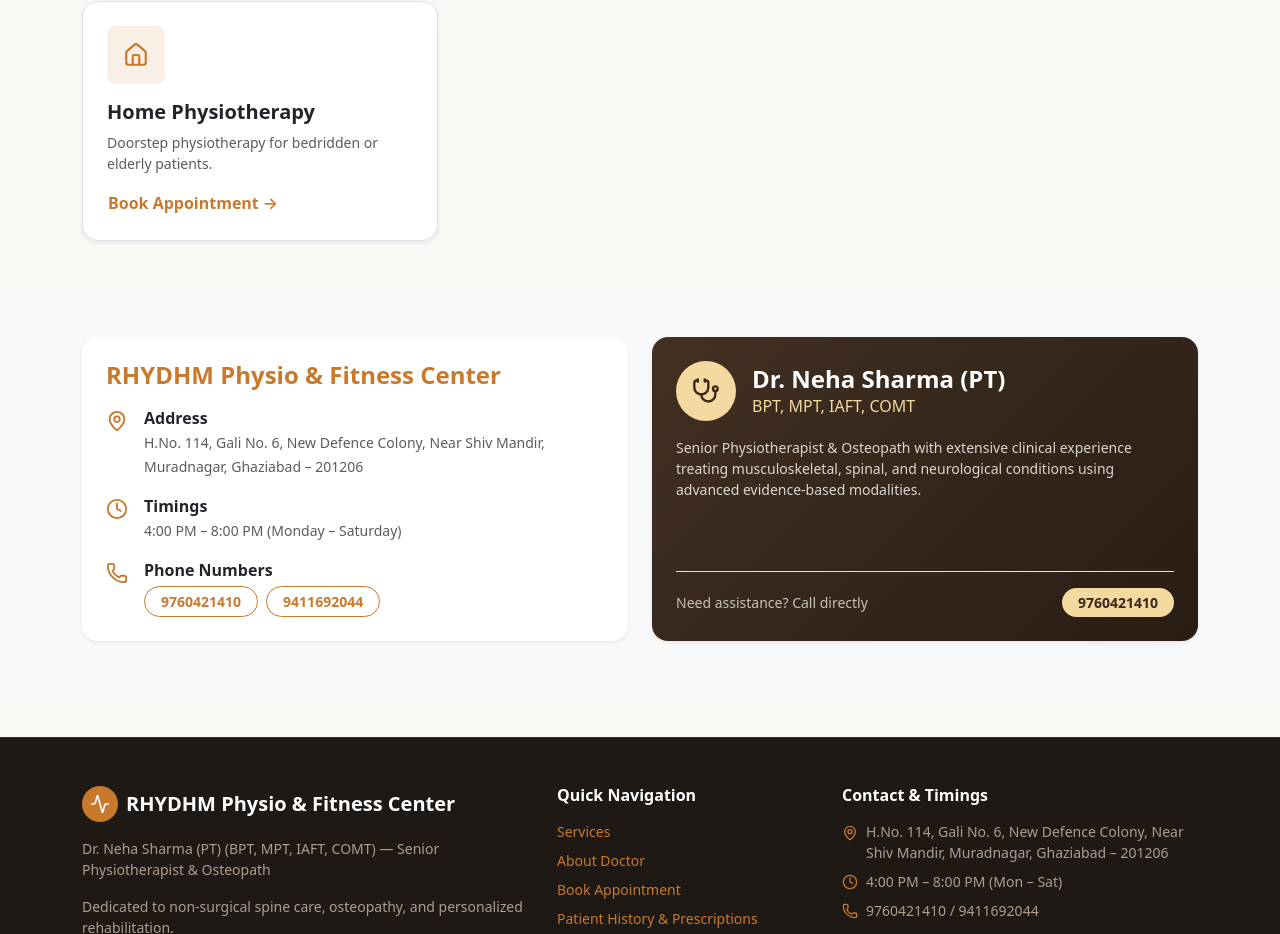
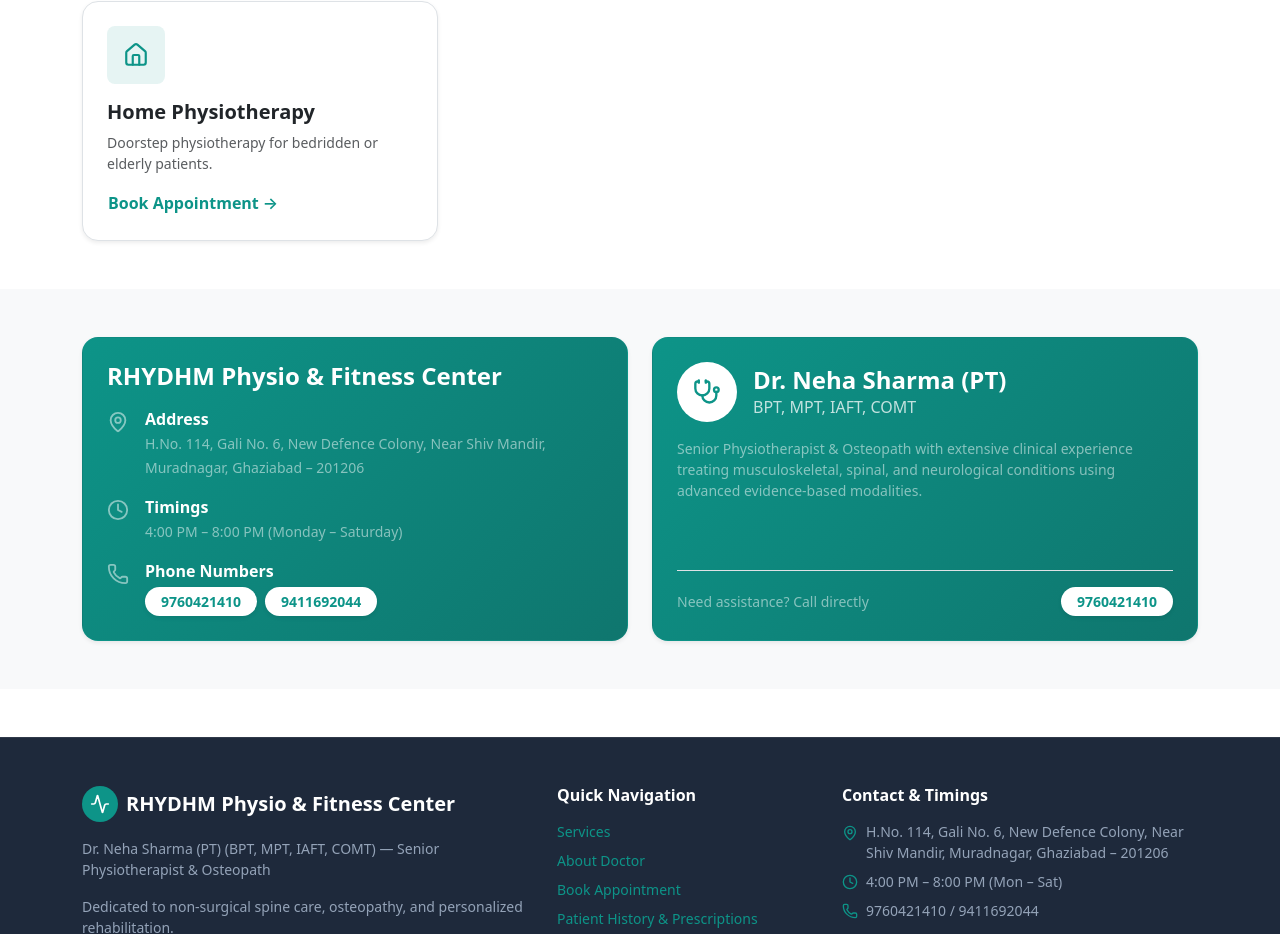
Before and after one commit to ArjunVashishth07/rhydhm-physio-core, a React (Vite) app in the folder client/: page / in a window 1280 px wide. Shown: the part 1866-2800 px from the top of the page. Built offline with nearby package versions, Linux system fonts and the light colour scheme; no server answers; sample sign-in values are in the browser's storage.

Commit message:
Login-page And light theme

```diff
--- a/client/src/components/BookingForm.jsx
+++ b/client/src/components/BookingForm.jsx
@@ -188,11 +188,7 @@ export const BookingForm = ({ onBookingSuccess } = {}) => {
   return (
     <div className="card border-0 shadow-lg rounded-4 overflow-hidden" id="booking-form">
       <div
-        className="card-header text-white p-4 text-center"
-        style={{
-          background: 'linear-gradient(135deg, #423022 0%, #291d14 100%)',
-          borderBottom: '1px solid rgba(244, 217, 160, 0.2)'
-        }}
+        className="card-header text-white p-4 text-center clinical-banner border-0"
       >
         <h3 className="fw-bold mb-1 d-flex align-items-center justify-content-center gap-2">
           <Calendar size={26} />
--- a/client/src/components/Footer.jsx
+++ b/client/src/components/Footer.jsx
@@ -10,9 +10,9 @@ export const Footer = () => {
     <footer
       className="py-5 mt-auto transition-all"
       style={{
-        backgroundColor: theme === 'dark' ? '#0e0c0b' : '#1e1915',
-        color: '#ad9e8f',
-        borderTop: '1px solid rgba(244, 217, 160, 0.12)'
+        backgroundColor: 'var(--footer-bg)',
+        color: 'var(--footer-text)',
+        borderTop: '1px solid var(--footer-border)'
       }}
     >
       <div className="container text-start">
@@ -25,10 +25,10 @@ export const Footer = () => {
               </div>
               <h5 className="fw-bold text-white mb-0">{t('brand')}</h5>
             </div>
-            <p className="small mb-3" style={{ maxWidth: '400px', color: '#ad9e8f' }}>
+            <p className="small mb-3" style={{ maxWidth: '400px', color: 'var(--footer-text)' }}>
               {t('doctor')} ({t('qualifications')}) — {t('designation')}
             </p>
-            <p className="small mb-0" style={{ color: '#ad9e8f' }}>
+            <p className="small mb-0" style={{ color: 'var(--footer-text)' }}>
               Dedicated to non-surgical spine care, osteopathy, and personalized rehabilitation.
             </p>
           </div>
@@ -80,13 +80,13 @@ export const Footer = () => {
           </div>
         </div>
 
-        <hr className="my-4" style={{ borderColor: 'rgba(244, 217, 160, 0.12)' }} />
+        <hr className="my-4" style={{ borderColor: 'var(--footer-border)' }} />
 
         <div className="d-flex flex-column flex-sm-row justify-content-between align-items-center gap-2 small">
           <span>
             © {new Date().getFullYear()} {t('brand')}. All rights reserved.
           </span>
-          <span className="d-flex align-items-center gap-1" style={{ color: '#ad9e8f' }}>
+          <span className="d-flex align-items-center gap-1" style={{ color: 'var(--footer-text)' }}>
             Carefully crafted for better patient recovery <Heart size={14} className="text-danger fill-danger" />
           </span>
         </div>
--- a/client/src/index.css
+++ b/client/src/index.css
@@ -1,22 +1,38 @@
 :root {
-  /* Option B: Warm Osteopathy & Holistic Rehab Palette */
-  --amber-primary: #c8792c;
-  --amber-hover: #b2651e;
-  --gold-champagne: #f4d9a0;
-  --mocha-brown: #5b4632;
+  /* Classic Medical Light Theme (Crisp White + Teal Green) */
+  --teal-primary: #0d9488;
+  --teal-hover: #0f766e;
+  --teal-subtle: rgba(13, 148, 136, 0.1);
+  --teal-border: rgba(13, 148, 136, 0.25);
+  --teal-glow: rgba(13, 148, 136, 0.25);
 
-  /* Aliasing teal utilities to the warm palette for seamless global styling */
-  --teal-primary: #c8792c;
-  --teal-hover: #b2651e;
-  --teal-subtle: rgba(200, 121, 44, 0.12);
-  --teal-border: rgba(200, 121, 44, 0.28);
-  --sage-accent: #f4d9a0;
+  --canvas-bg: #ffffff;
+  --surface-card: #ffffff;
+  --border-color: #e2e8f0;
+  --text-primary: #0f172a;
+  --text-muted: #64748b;
 
-  --canvas-bg: #faf8f5;
-  --surface-card: #ffffff;
-  --border-color: #e8dfd3;
-  --text-primary: #241e19;
-  --text-muted: #6e6154;
+  /* Theme-adaptive surfaces & banners */
+  --banner-bg: #0d9488;
+  --banner-gradient: linear-gradient(135deg, #0d9488 0%, #0f766e 100%);
+  --banner-border: rgba(13, 148, 136, 0.25);
+  --banner-text: #ffffff;
+  --banner-badge-bg: #ffffff;
+  --banner-badge-color: #0d9488;
+  --banner-btn-bg: #ffffff;
+  --banner-btn-color: #0d9488;
+
+  --hero-gradient: linear-gradient(135deg, rgba(13, 148, 136, 0.08) 0%, rgba(13, 148, 136, 0.02) 100%);
+  --hero-border: rgba(13, 148, 136, 0.12);
+
+  --modal-header-gradient: linear-gradient(135deg, #0d9488 0%, #0f766e 100%);
+  --modal-icon-bg: #ffffff;
+  --modal-icon-color: #0d9488;
+
+  --footer-bg: #1e293b;
+  --footer-text: #94a3b8;
+  --footer-border: rgba(255, 255, 255, 0.08);
+
   font-family: system-ui, -apple-system, BlinkMacSystemFont, 'Segoe UI', Roboto, Oxygen, Ubuntu, Cantarell, sans-serif;
 }
 
@@ -31,6 +47,7 @@
   --bs-border-color-translucent: rgba(244, 217, 160, 0.12) !important;
   --bs-secondary-color: #ad9e8f !important;
 
+  /* Option B: Warm Osteopathy & Holistic Rehab for Dark Mode */
   --amber-primary: #d48b3b;
   --amber-hover: #e09b4c;
   --gold-champagne: #f4d9a0;
@@ -40,13 +57,34 @@
   --teal-hover: #e09b4c;
   --teal-subtle: rgba(212, 139, 59, 0.15);
   --teal-border: rgba(244, 217, 160, 0.25);
-  --sage-accent: #f4d9a0;
+  --teal-glow: rgba(212, 139, 59, 0.3);
 
   --canvas-bg: #141210;
   --surface-card: #1e1a17;
   --border-color: #332c25;
   --text-primary: #faf5ee;
   --text-muted: #ad9e8f;
+
+  /* Option B Warm Surfaces & Banners in Dark Mode */
+  --banner-bg: #2e2116;
+  --banner-gradient: linear-gradient(135deg, #423022 0%, #291d14 100%);
+  --banner-border: rgba(244, 217, 160, 0.22);
+  --banner-text: #ffffff;
+  --banner-badge-bg: #f4d9a0;
+  --banner-badge-color: #3a2717;
+  --banner-btn-bg: #f4d9a0;
+  --banner-btn-color: #3a2717;
+
+  --hero-gradient: linear-gradient(135deg, rgba(200, 121, 44, 0.09) 0%, rgba(91, 70, 50, 0.05) 100%);
+  --hero-border: rgba(200, 121, 44, 0.18);
+
+  --modal-header-gradient: linear-gradient(135deg, #423022 0%, #291d14 100%);
+  --modal-icon-bg: #f4d9a0;
+  --modal-icon-color: #3a2717;
+
+  --footer-bg: #0e0c0b;
+  --footer-text: #ad9e8f;
+  --footer-border: rgba(244, 217, 160, 0.12);
 }
 
 body {
@@ -63,7 +101,7 @@ body {
   min-height: 100vh;
 }
 
-/* Warm Holistic Brand Utilities */
+/* Custom Teal Utilities */
 .bg-teal {
   background-color: var(--teal-primary) !important;
 }
@@ -85,7 +123,7 @@ body {
   background-color: var(--teal-hover);
   border-color: var(--teal-hover);
   color: #ffffff !important;
-  box-shadow: 0 4px 14px rgba(200, 121, 44, 0.25);
+  box-shadow: 0 4px 14px var(--teal-glow);
 }
 
 .btn-outline-teal {
@@ -105,6 +143,35 @@ body {
 .bg-teal-subtle {
   background-color: var(--teal-subtle) !important;
   color: var(--teal-primary) !important;
+}
+
+/* Theme-Adaptive Clinical Banners */
+.clinical-banner {
+  background: var(--banner-gradient) !important;
+  border: 1px solid var(--banner-border) !important;
+  color: var(--banner-text) !important;
+}
+
+.clinical-banner-badge {
+  background-color: var(--banner-badge-bg) !important;
+  color: var(--banner-badge-color) !important;
+}
+
+.clinical-banner-btn {
+  background-color: var(--banner-btn-bg) !important;
+  color: var(--banner-btn-color) !important;
+  border: none !important;
+}
+
+.clinical-modal-header {
+  background: var(--modal-header-gradient) !important;
+  border-bottom: 1px solid var(--banner-border) !important;
+  color: #ffffff !important;
+}
+
+.clinical-modal-icon {
+  background-color: var(--modal-icon-bg) !important;
+  color: var(--modal-icon-color) !important;
 }
 
 /* Polished Warm Card & Elevation */
--- a/client/src/pages/Home.jsx
+++ b/client/src/pages/Home.jsx
@@ -81,8 +81,8 @@ export const Home = () => {
       <section
         className="hero-section text-center py-5 px-3 position-relative overflow-hidden"
         style={{
-          background: 'linear-gradient(135deg, rgba(200, 121, 44, 0.09) 0%, rgba(91, 70, 50, 0.05) 100%)',
-          borderBottom: '1px solid rgba(200, 121, 44, 0.18)'
+          background: 'var(--hero-gradient)',
+          borderBottom: '1px solid var(--hero-border)'
         }}
       >
         <div className="container py-4">
@@ -242,32 +242,36 @@ export const Home = () => {
           <div className="row g-4 align-items-stretch">
             {/* Address & Timings */}
             <div className="col-md-6 text-start">
-              <div className="card h-100 border-0 shadow-sm rounded-4 p-4">
-                <h4 className="fw-bold text-teal mb-3">{t('brand')}</h4>
+              <div className="card h-100 border-0 shadow-sm rounded-4 p-4 text-white clinical-banner">
+                <h4 className="fw-bold text-white mb-3">{t('brand')}</h4>
 
                 <div className="d-flex align-items-start gap-3 mb-3">
-                  <MapPin size={22} className="text-teal flex-shrink-0 mt-1" />
+                  <MapPin size={22} className="text-white-50 flex-shrink-0 mt-1" />
                   <div>
-                    <strong className="d-block text-body">{t('addressLabel')}</strong>
-                    <span className="text-muted small">{t('address')}</span>
+                    <strong className="d-block text-white">{t('addressLabel')}</strong>
+                    <span className="text-white-50 small">{t('address')}</span>
                   </div>
                 </div>
 
                 <div className="d-flex align-items-start gap-3 mb-3">
-                  <Clock size={22} className="text-teal flex-shrink-0 mt-1" />
+                  <Clock size={22} className="text-white-50 flex-shrink-0 mt-1" />
                   <div>
-                    <strong className="d-block text-body">{t('timingsLabel')}</strong>
-                    <span className="text-muted small">{t('timings')} (Monday – Saturday)</span>
+                    <strong className="d-block text-white">{t('timingsLabel')}</strong>
+                    <span className="text-white-50 small">{t('timings')} (Monday – Saturday)</span>
                   </div>
                 </div>
 
                 <div className="d-flex align-items-start gap-3">
-                  <Phone size={22} className="text-teal flex-shrink-0 mt-1" />
+                  <Phone size={22} className="text-white-50 flex-shrink-0 mt-1" />
                   <div>
-                    <strong className="d-block text-body">Phone Numbers</strong>
+                    <strong className="d-block text-white">Phone Numbers</strong>
                     <div className="d-flex gap-2 flex-wrap mt-1">
                       {clinicDetails.contacts.map((c, i) => (
-                        <a key={i} href={`tel:${c}`} className="btn btn-sm btn-outline-teal rounded-pill px-3">
+                        <a
+                          key={i}
+                          href={`tel:${c}`}
+                          className="btn btn-sm clinical-banner-btn rounded-pill px-3 fw-bold shadow-sm"
+                        >
                           {c}
                         </a>
                       ))}
@@ -280,33 +284,27 @@ export const Home = () => {
             {/* Doctor Info */}
             <div className="col-md-6 text-start">
               <div
-                className="card h-100 border-0 shadow-sm rounded-4 p-4 text-white"
-                style={{
-                  background: 'linear-gradient(135deg, #423022 0%, #291d14 100%)',
-                  border: '1px solid rgba(244, 217, 160, 0.22)'
-                }}
+                className="card h-100 border-0 shadow-sm rounded-4 p-4 text-white clinical-banner"
               >
                 <div className="d-flex align-items-center gap-3 mb-3">
                   <div
-                    className="p-3 rounded-circle d-flex align-items-center justify-content-center"
-                    style={{ backgroundColor: '#f4d9a0', color: '#3a2717' }}
+                    className="p-3 rounded-circle d-flex align-items-center justify-content-center clinical-banner-badge"
                   >
                     <Stethoscope size={28} />
                   </div>
                   <div>
                     <h4 className="fw-bold mb-0 text-white">{t('doctor')}</h4>
-                    <p className="mb-0" style={{ color: '#f4d9a0' }}>{t('qualifications')}</p>
+                    <p className="mb-0 opacity-75">{t('qualifications')}</p>
                   </div>
                 </div>
-                <p className="small mb-3" style={{ color: 'rgba(250, 245, 238, 0.85)' }}>
+                <p className="small mb-3 text-white-50">
                   {t('designation')} with extensive clinical experience treating musculoskeletal, spinal, and neurological conditions using advanced evidence-based modalities.
                 </p>
-                <div className="mt-auto pt-3 border-top d-flex justify-content-between align-items-center flex-wrap gap-2" style={{ borderColor: 'rgba(244, 217, 160, 0.25)' }}>
-                  <span className="small" style={{ color: 'rgba(250, 245, 238, 0.75)' }}>Need assistance? Call directly</span>
+                <div className="mt-auto pt-3 border-top border-white-50 d-flex justify-content-between align-items-center flex-wrap gap-2">
+                  <span className="small text-white-50">Need assistance? Call directly</span>
                   <a
                     href={`tel:${clinicDetails.contacts[0]}`}
-                    className="btn btn-sm rounded-pill fw-bold px-3 shadow-sm"
-                    style={{ backgroundColor: '#f4d9a0', color: '#3a2717', border: 'none' }}
+                    className="btn btn-sm rounded-pill fw-bold px-3 shadow-sm clinical-banner-btn"
                   >
                     {clinicDetails.contacts[0]}
                   </a>
--- a/client/src/pages/LoginSignUpPages/LoginPage.css
+++ b/client/src/pages/LoginSignUpPages/LoginPage.css
@@ -1,13 +1,13 @@
 
 .auth-page {
-  --auth-accent: #c8792c;
-  --auth-accent-hover: #b2651e;
-  --auth-page-bg: #faf8f5;
+  --auth-accent: #0d9488;
+  --auth-accent-hover: #0f766e;
+  --auth-page-bg: #eef9f8;
   --auth-card-bg: #ffffff;
-  --auth-text: #241e19;
-  --auth-muted: #6e6154;
-  --auth-input-bg: #f3ede4;
-  --auth-border: #e8dfd3;
+  --auth-text: #163c3b;
+  --auth-muted: #718080;
+  --auth-input-bg: #f5f9f9;
+  --auth-border: #dce9e8;
 
   min-height: 100vh;
   padding: 24px clamp(16px, 4vw, 60px);
@@ -52,6 +52,11 @@
   display: grid;
   place-items: center;
   border-radius: 50%;
+  background: #d8f2ee;
+  color: var(--auth-accent);
+}
+
+.auth-page.auth-dark .auth-brand-icon {
   background: rgba(200, 121, 44, 0.15);
   color: var(--auth-accent);
 }
@@ -85,7 +90,7 @@
   overflow: hidden;
   border-radius: 26px;
   background: var(--auth-card-bg);
-  box-shadow: 0 16px 45px rgba(36, 30, 25, 0.14);
+  box-shadow: 0 16px 45px rgba(18, 76, 74, 0.12);
   border: 1px solid var(--auth-border);
 }
 
@@ -94,6 +99,10 @@
   position: relative;
   min-height: 640px;
   overflow: hidden;
+  background: #a6dfd9;
+}
+
+.auth-page.auth-dark .auth-visual {
   background: #3a2c20;
 }
 
@@ -109,6 +118,15 @@
 .auth-image-overlay {
   position: absolute;
   inset: 0;
+  background: linear-gradient(
+    0deg,
+    rgba(4, 48, 49, 0.83) 0%,
+    rgba(4, 48, 49, 0.18) 65%,
+    rgba(4, 48, 49, 0.02) 100%
+  );
+}
+
+.auth-page.auth-dark .auth-image-overlay {
   background: linear-gradient(
     0deg,
     rgba(20, 18, 16, 0.9) 0%,
@@ -130,12 +148,18 @@
   display: inline-block;
   padding: 8px 14px;
   margin-bottom: 15px;
+  border: 1px solid rgba(255, 255, 255, 0.45);
+  border-radius: 25px;
+  background: rgba(255, 255, 255, 0.14);
+  color: #ffffff;
+  font-size: 12px;
+  letter-spacing: 0.5px;
+}
+
+.auth-page.auth-dark .auth-eyebrow {
   border: 1px solid rgba(244, 217, 160, 0.4);
-  border-radius: 25px;
   background: rgba(244, 217, 160, 0.16);
   color: #f4d9a0;
-  font-size: 12px;
-  letter-spacing: 0.5px;
 }
 
 .auth-visual-content h1 {
@@ -293,7 +317,7 @@
   min-height: 51px;
   border: none;
   border-radius: 30px;
-  background: linear-gradient(135deg, #d48b3b 0%, #c8792c 50%, #ad621b 100%);
+  background: linear-gradient(100deg, #087da6, #0d9488, #10b981);
   color: white;
   font-size: 15px;
   font-weight: 700;
@@ -303,6 +327,14 @@
 
 .auth-submit:hover {
   transform: translateY(-2px);
+  box-shadow: 0 8px 20px rgba(13, 148, 136, 0.25);
+}
+
+.auth-page.auth-dark .auth-submit {
+  background: linear-gradient(135deg, #d48b3b 0%, #c8792c 50%, #ad621b 100%);
+}
+
+.auth-page.auth-dark .auth-submit:hover {
   box-shadow: 0 8px 22px rgba(200, 121, 44, 0.35);
 }
 
--- a/client/src/pages/LoginSignUpPages/LoginPage.jsx
+++ b/client/src/pages/LoginSignUpPages/LoginPage.jsx
@@ -2,7 +2,7 @@
 import { useState } from "react";
 import { Link, useNavigate } from "react-router-dom";
 import axios from "axios";
-import { UserRound, LockKeyhole, Moon, Sun, Globe } from "lucide-react";
+import { UserRound, LockKeyhole } from "lucide-react";
 import doctorImage from "../../assets/login_page_photo.png";
 import "./LoginPage.css";
 import { useApp } from "../../context/AppContext";
@@ -10,7 +10,7 @@ import { useApp } from "../../context/AppContext";
 const API_BASE_URL = `${import.meta.env.VITE_API_BASE_URL || 'http://localhost:5000'}/api/auth`;
 
 function LoginPage() {
-  const { lang, theme, setLang, toggleTheme, loginUser } = useApp();
+  const { lang, theme, loginUser } = useApp();
   const navigate = useNavigate();
 
   const [email, setEmail] = useState("");
@@ -72,41 +72,6 @@ function LoginPage() {
   };
   return (
     <div className={`auth-page ${isDark ? "auth-dark" : "auth-light"}`}>
-      <div className="auth-topbar">
-        <Link to="/" className="auth-brand">
-          <span className="auth-brand-icon">
-            <UserRound size={22} />
-          </span>
-          <span>{text.clinic}</span>
-        </Link>
-
-        <div className="auth-controls">
-          <button
-            type="button"
-            className="auth-control-btn"
-            onClick={() => setLang(isHindi ? "en" : "hi")}
-            aria-label="Change language"
-          >
-            <Globe size={17} />
-            {text.language}
-          </button>
-
-          <button
-            type="button"
-            className="auth-control-btn"
-            onClick={() =>
-              toggleTheme(isDark ? "light" : "dark")
-            }
-            aria-label="Change theme"
-          >
-            {isDark ? <Sun size={17} /> : <Moon size={17} />}
-            {isDark
-              ? (isHindi ? "लाइट मोड" : "Light")
-              : (isHindi ? "डार्क मोड" : "Dark")}
-          </button>
-        </div>
-      </div>
-
       <main className="auth-layout">
         {/* LEFT: Image and welcome message */}
         <section className="auth-visual">
--- a/client/src/pages/LoginSignUpPages/SignUpPage.jsx
+++ b/client/src/pages/LoginSignUpPages/SignUpPage.jsx
@@ -6,9 +6,6 @@ import {
   Mail,
   Phone,
   LockKeyhole,
-  Globe,
-  Moon,
-  Sun,
   CheckCircle2
 } from "lucide-react";
 
@@ -19,7 +16,7 @@ import "./LoginPage.css";
 const API_BASE_URL = `${import.meta.env.VITE_API_BASE_URL || 'http://localhost:5000'}/api/auth`;
 
 function SignUpPage() {
-  const { lang, theme, setLang, toggleTheme, loginUser } = useApp();
+  const { lang, theme, loginUser } = useApp();
   const navigate = useNavigate();
 
   const [formData, setFormData] = useState({
@@ -164,40 +161,6 @@ function SignUpPage() {
 
   return (
     <div className={`auth-page ${isDark ? "auth-dark" : "auth-light"}`}>
-      {/* Top Header Bar */}
-      <div className="auth-topbar">
-        <Link to="/" className="auth-brand">
-          <span className="auth-brand-icon">
-            <UserRound size={22} />
-          </span>
-          <span>{text.clinic}</span>
-        </Link>
-
-        <div className="auth-controls">
-          <button
-            type="button"
-            className="auth-control-btn"
-            onClick={() => setLang(isHindi ? "en" : "hi")}
-            aria-label="Change language"
-          >
-            <Globe size={17} />
-            {text.language}
-          </button>
-
-          <button
-            type="button"
-            className="auth-control-btn"
-            onClick={toggleTheme}
-            aria-label="Change theme"
-          >
-            {isDark ? <Sun size={17} /> : <Moon size={17} />}
-            {isDark
-              ? (isHindi ? "लाइट मोड" : "Light")
-              : (isHindi ? "डार्क मोड" : "Dark")}
-          </button>
-        </div>
-      </div>
-
       {/* Main Split Layout */}
       <main className="auth-layout">
         {/* LEFT: Clinical Visual Banner */}
```
Also changed, not shown: client/src/components/AuthModal.jsx (+2 -7 lines), client/src/pages/AdminDashboard.jsx (+3 -12 lines), client/src/pages/PatientDashboard.jsx (+3 -9 lines).
